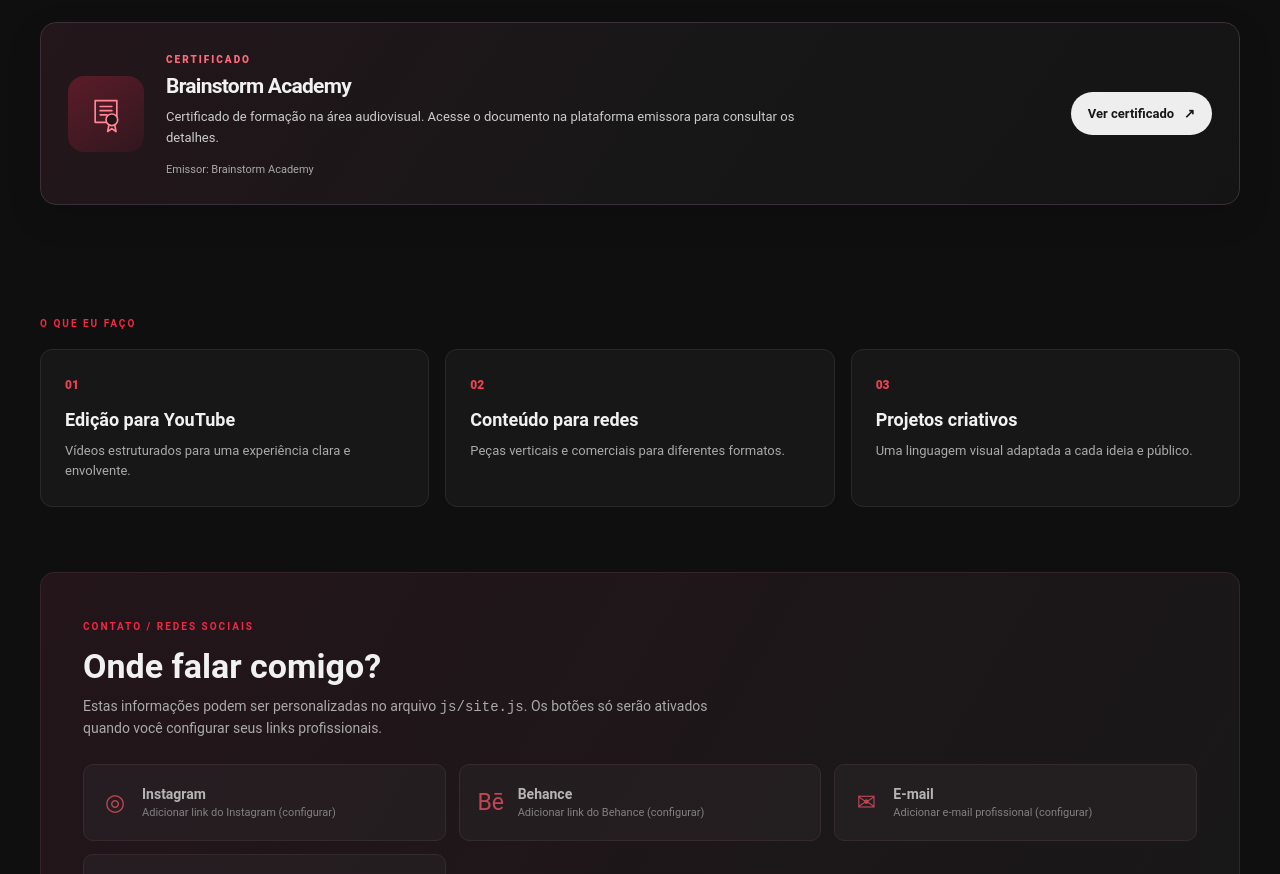
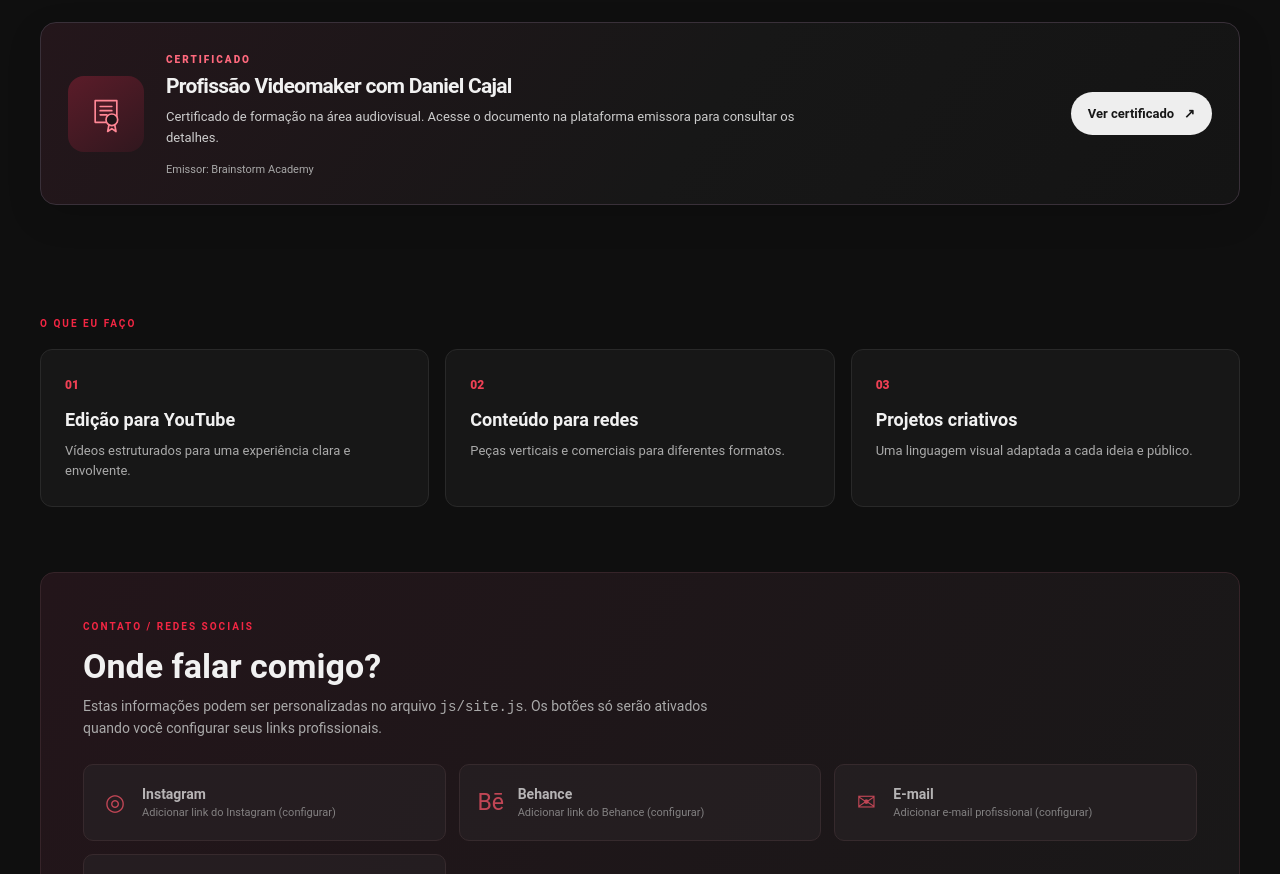
Before and after one commit to marcoaureliowalker17-pixel/portfolio-marco, a plain HTML site: page sobre.html in a window 1280 px wide. Shown: the part 2368-3242 px from the top of the page. Drawn offline with Linux system fonts and the light colour scheme.

Commit message:
Atualiza título do certificado para Profissão Videomaker com Daniel Cajal

```diff
--- a/sobre.html
+++ b/sobre.html
@@ -88,7 +88,7 @@
     </div>
     <div class="credential-details">
       <span class="credential-type">CERTIFICADO</span>
-      <h3>Brainstorm Academy</h3>
+      <h3>Profissão Videomaker com Daniel Cajal</h3>
       <p>Certificado de formação na área audiovisual. Acesse o documento na plataforma emissora para consultar os detalhes.</p>
       <span class="credential-provider">Emissor: Brainstorm Academy</span>
     </div>
```
